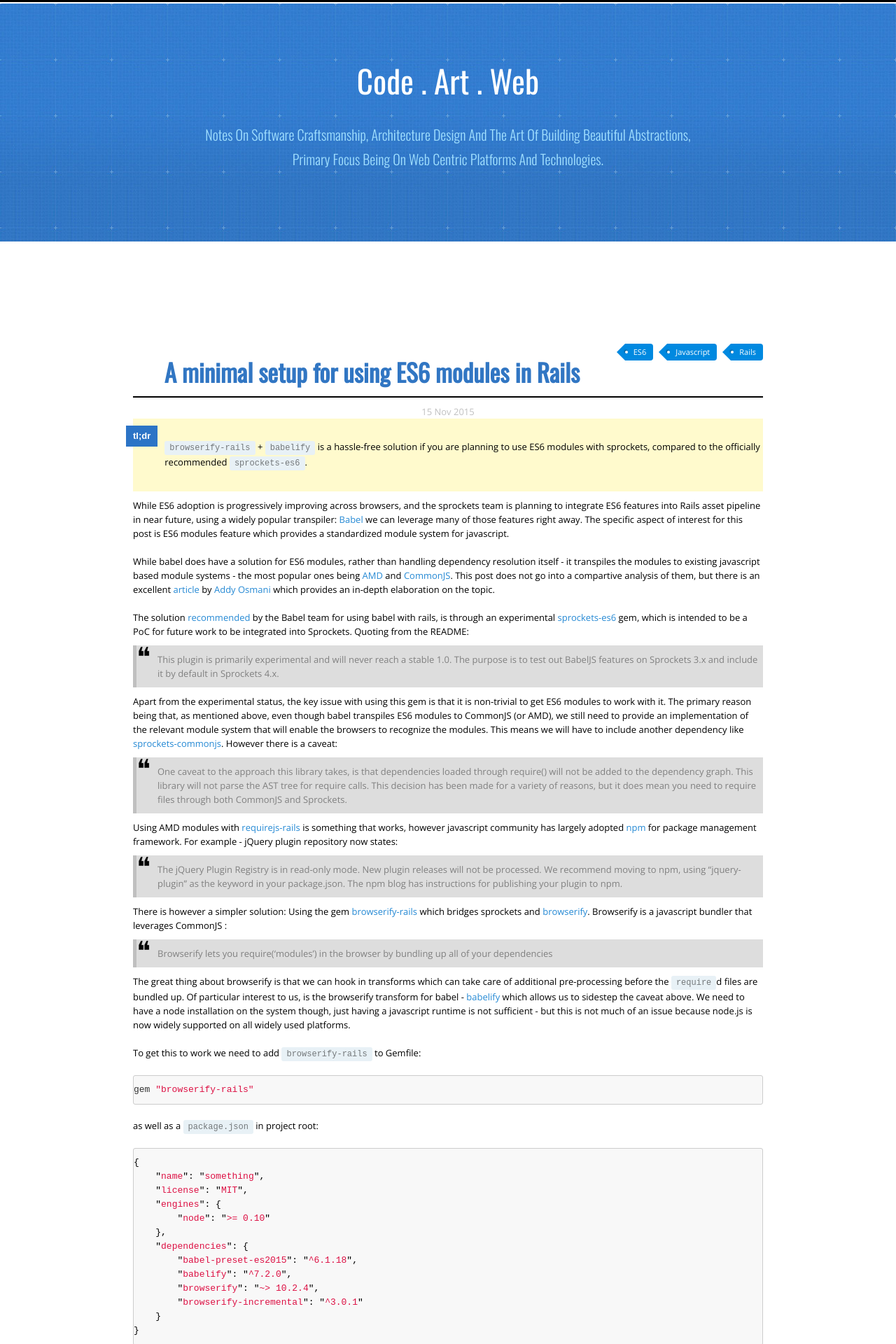
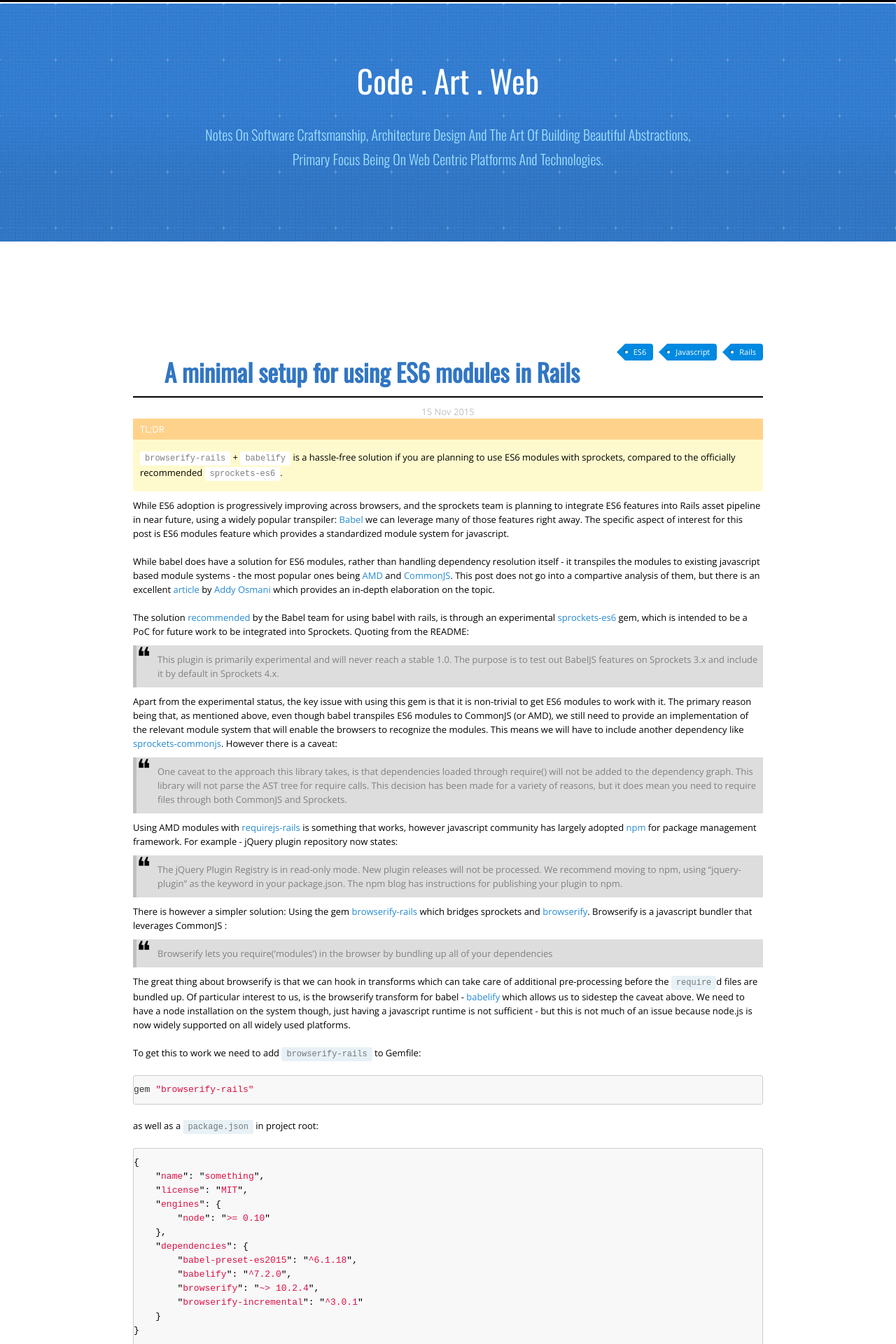
Before and after one commit to lorefnon/lorefnon.github.com, a Jekyll site: the page built from _posts/2015-11-15-a-minimal-setup-for-using-es6-modules-in-rails.md, in a window 1280 px wide. Shown: the top 1920 px of the page at 70% size. Built offline with Jekyll 4.4.1, drawn with Linux system fonts in a browser that asks for light colours; Markdown is read by kramdown in place of the engine named in the settings; comment, search, counter and statistics services are not loaded.

Commit message:
Improve tldr support

```diff
--- a/_layouts/post.html
+++ b/_layouts/post.html
@@ -1,7 +1,6 @@
 ---
 layout: default
 ---
-
 
 <ul class="tags">
   {% for tag in page.tags %}
@@ -17,7 +16,7 @@
 
 {% if page.tldr %}
 <div class="tldr-summary">
-  <div class="tldr-header"> tl;dr </div>
+  <div class="tldr-header"> TL;DR </div>
   <div class="tldr-body">
     {{ page.tldr | markdownify }}
   </div>
--- a/css/blog.css
+++ b/css/blog.css
@@ -172,17 +172,20 @@
 .tags a:hover:before{border-color:transparent #555 transparent transparent;}
 
 .tldr-header {
-    background: #2C74C6;
-    float: left;
+    background-color: #FFD28B;
     color: white;
     padding: 5px 10px;
-    margin-left: -10px;
-    margin-right: 10px;
-    font-weight: 900;
-    font-family: arial;
-    /* font-size: 1rem; */
 }
 
 .tldr-summary {
     background: lemonchiffon;
+    padding: 0;
 }
+
+.tldr-body {
+    padding: 5px 10px;
+}
+
+.tldr-summary code {
+    background: white !important;
+}
```
